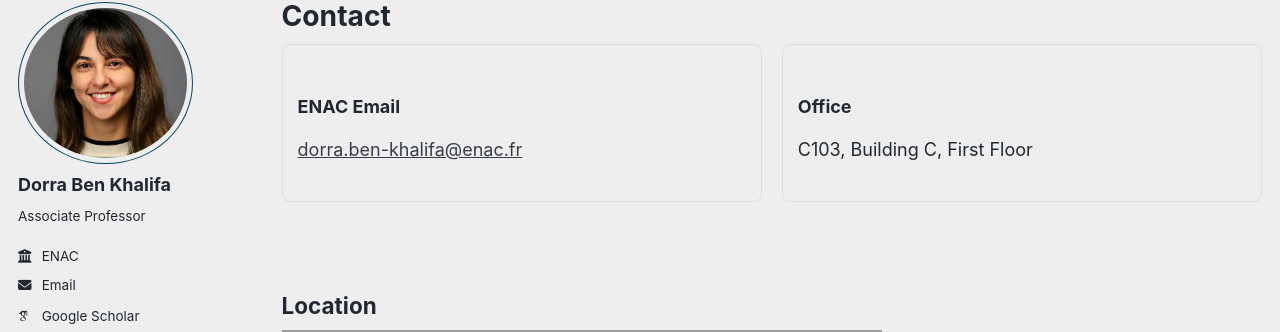
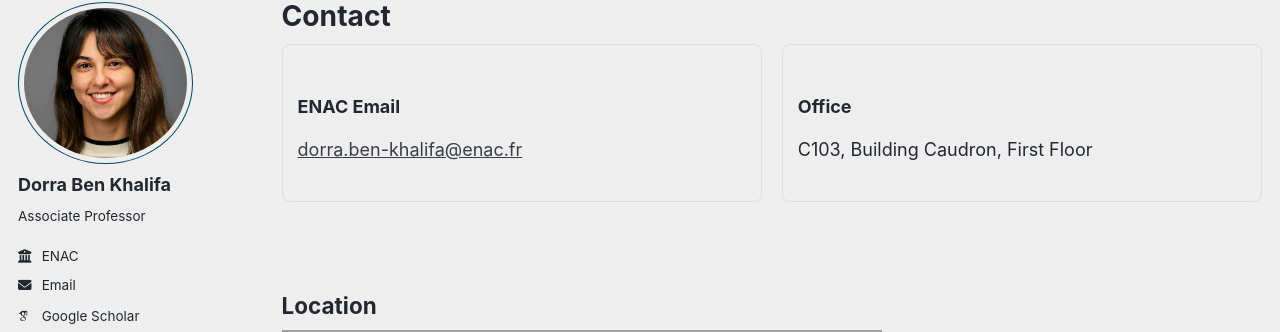
Before and after one commit to dbenkhalifa/dbenkhalifa.github.io, a Jekyll site: the page built from _pages/contact.md, in a window 1280 px wide and 1125 px high. Shown: the part 97-429 px from the top of the window. Built offline with Jekyll 4.4.1, drawn with Linux system fonts in a browser that asks for light colours; some web fonts are replaced; a script that is not in the unit is left out; grey boxes are pictures that could not be loaded.

Commit message:
Update contact.md

```diff
--- a/_pages/contact.md
+++ b/_pages/contact.md
@@ -18,7 +18,7 @@ show_sidebar: true     # <-- ensures it is shown
   <!-- Office -->
   <div style="flex:1; min-width:250px; padding:15px; border:1px solid #ddd; border-radius:8px;">
     <h3>Office</h3>
-    <p>C103, Building C, First Floor</p>
+    <p>C103, Building Caudron, First Floor</p>
   </div>
 
 </div>
```
